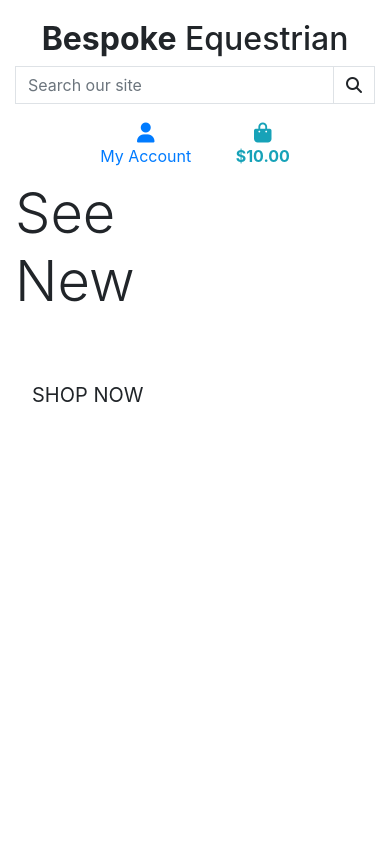
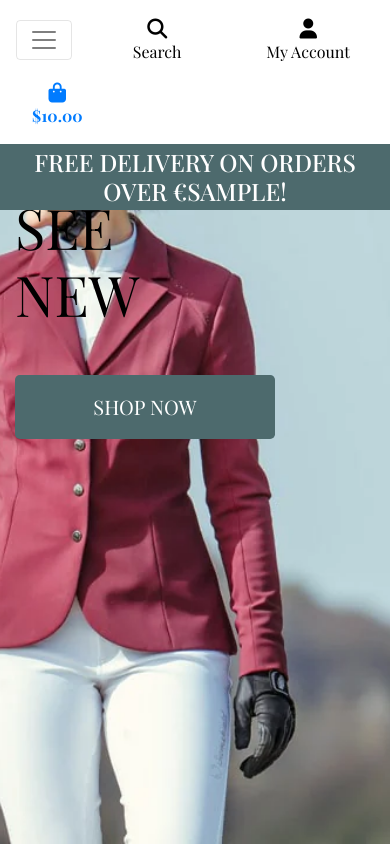
Before and after one commit to AmandaB2023/Bespoke_Equestrian, a Django app: template home/templates/home/index.html in a window 390 px wide. Run offline with Django 3.2, Linux system fonts and the light colour scheme; the template is opened without the code that fills it: most values are stand-ins (such as "Sample title", 1, 10 or a date in 2020); some libraries are stand-ins or nearby versions; some web fonts are replaced.

Commit message:
Add main header and mobile navigation

```diff
--- a/home/templates/home/index.html
+++ b/home/templates/home/index.html
@@ -8,6 +8,7 @@
     </div>
 </div>
 {% endblock %}
+
 {% block content %}
 <div class="container h-100">
     <div class="row h-100">
@@ -17,7 +18,7 @@
             </h1>
             <div class="my-5">
                 <h4>
-                    <a href='' class="shop-now-button btn btn-lg rounded-0 text-uppercase py-3">Shop
+                    <a href='' class="shop-now-button btn btn-lg rounded-3 text-uppercase py-3">Shop
                         Now</a>
                 </h4>
             </div>
--- a/static/css/base.css
+++ b/static/css/base.css
@@ -3,8 +3,8 @@ html {
 }
 
 body {
-    background: url('/media/hero2.webp') no-repeat center center fixed;
-    background-size: cover;
+    background: url('/media/hero2.webp') no-repeat center center/cover;
+    background-size: fill;
     height: calc(100vh - 164px);
     color: #555;
     font-family: 'Playfair Display', 'Lato';
@@ -45,7 +45,7 @@ body {
 .btn-black:hover,
 .btn-black:active,
 .btn-black:focus {
-    background: #4D6A6D;
+    background: #757879;
     color: white;
 }
 
@@ -56,6 +56,10 @@ body {
 
 .border-black {
     border: 1px solid black !important;
+}
+
+.bg-black {
+    background: #4D6A6D !important;
 }
 
 /* -------------------------------- Media Queries */
--- a/templates/base.html
+++ b/templates/base.html
@@ -24,6 +24,8 @@
   <!-- Google Fonts -->
   <link href="https://fonts.googleapis.com/css2?family=Playfair+Display:ital,wght@0,400..900;1,400..900&display=swap"
     rel="stylesheet">
+  <!-- Stylesheet -->
+  <link rel="stylesheet" href="{% static 'css/base.css' %}">
   {% endblock %}
 
   {% block extra_css %}
@@ -46,16 +48,18 @@
 </head>
 
 <body>
-  <header class="container-fluid fixed-top"></header>
+  <header class="container-fluid fixed-top">
+    <div id="topnav" class="row bg-white pt-lg-2 d-none d-lg-flex">
       <div class="col-12 col-lg-4 my-auto py-1 py-lg-0 text-center text-lg-left">
-    <a href="{% url 'home' %}" class="nav-link main-logo-link"></a>
+        <a href="{% url 'home' %}" class="nav-link main-logo-link">
           <h2 class="logo-font text-black my-0"><strong>Bespoke</strong> Equestrian</h2>
         </a>
       </div>
       <div class="col-12 col-lg-4 my-auto py-1 py-lg-0">
         <form method="GET" action="">
           <div class="input-group w-100">
-        <input class="form-control border border-black rounded-0" type="text" name="q" placeholder="Search our site">
+            <input class="form-control border border-black rounded-0" type="text" name="q"
+              placeholder="Search our site">
             <div class="input-group-append">
               <button class="form-control btn btn-black border border-black rounded-0" type="submit">
                 <span class="icon">
@@ -106,8 +110,22 @@
         </ul>
       </div>
     </div>
+    <div class="row bg-white">
+      <nav class="navbar navbar-expand-lg navbar-light w-100">
+        <button class="navbar-toggler" type="button" data-toggle="collapse" data-target="#main-nav"
+          aria-controls="main-nav" aria-expanded="false" aria-label="Toggle navigation">
+          <span class="navbar-toggler-icon"></span>
+        </button>
+        {% include 'includes/mobile-top-header.html' %}
+        {% include 'includes/main-nav.html' %}
+      </nav>
+    </div>
+    <div id="delivery-banner" class="row text-center">
+      <div class="col bg-black text-white">
+        <h4 class="logo-font my-1">Free delivery on orders over €{{ free_shipping_threshold }}!</h4>
+      </div>
+    </div>
   </header>
-
 
   {% if messages %}
   <div class="message-container"></div>
@@ -121,6 +139,8 @@
 
   {% block postloadjs %}
   {% endblock %}
+
+
 </body>
 
 </html>
--- /dev/null
+++ b/templates/includes/mobile-top-header.html
@@ -0,0 +1,60 @@
+<li class="list-inline-item">
+    <a class="text-black nav-link d-block d-lg-none" href="#" id="mobile-search" data-toggle="dropdown"
+        aria-haspopup="true" aria-expanded="false">
+        <div class="text-center">
+            <div><i class="fas fa-search fa-lg"></i></div>
+            <p class="my-0">Search</p>
+        </div>
+    </a>
+    <div class="dropdown-menu border-0 w-100 p-3 rounded-0 my-0" aria-labelledby="mobile-search">
+        <form class="form" method="GET" action="">
+            <div class="input-group w-100">
+                <input class="form-control border border-black rounded-0" type="text" name="q"
+                    placeholder="Search our site">
+                <div class="input-group-append">
+                    <button class="form-control form-control btn btn-black border border-black rounded-0" type="submit">
+                        <span class="icon">
+                            <i class="fas fa-search"></i>
+                        </span>
+                    </button>
+                </div>
+            </div>
+        </form>
+    </div>
+</li>
+<li class="list-inline-item dropdown">
+    <a class="text-black nav-link d-block d-lg-none" href="#" id="user-options" data-toggle="dropdown"
+        aria-haspopup="true" aria-expanded="false">
+        <div class="text-center">
+            <div><i class="fas fa-user fa-lg"></i></div>
+            <p class="my-0">My Account</p>
+        </div>
+    </a>
+    <div class="dropdown-menu border-0" aria-labelledby="user-options">
+        {% if request.user.is_authenticated %}
+        {% if request.user.is_superuser %}
+        <a href="{% url 'account_logout' %}" class="dropdown-item">Product Management</a>
+        {% endif %}
+        <a href="{}" class="dropdown-item">My Profile</a>
+        <a href="{% url 'account_logout' %}" class="dropdown-item">Logout</a>
+        {% else %}
+        <a href="{% url 'account_signup' %}" class="dropdown-item">Register</a>
+        <a href="{% url 'account_login' %}" class="dropdown-item">Login</a>
+        {% endif %}
+    </div>
+</li>
+<li class="list-inline-item">
+    <a class="{% if grand_total %}text-primary font-weight-bold{% else %}text-black{% endif %} nav-link d-block d-lg-none"
+        href="">
+        <div class="text-center">
+            <div><i class="fas fa-shopping-bag fa-lg"></i></div>
+            <p class="my-0">
+                {% if grand_total %}
+                ${{ grand_total|floatformat:2 }}
+                {% else %}
+                €0.00
+                {% endif %}
+            </p>
+        </div>
+    </a>
+</li>
```
Also changed, not shown: templates/includes/main-nav.html (added, +54 -0 lines). Lines whose indentation alone changed are shown as unchanged.
